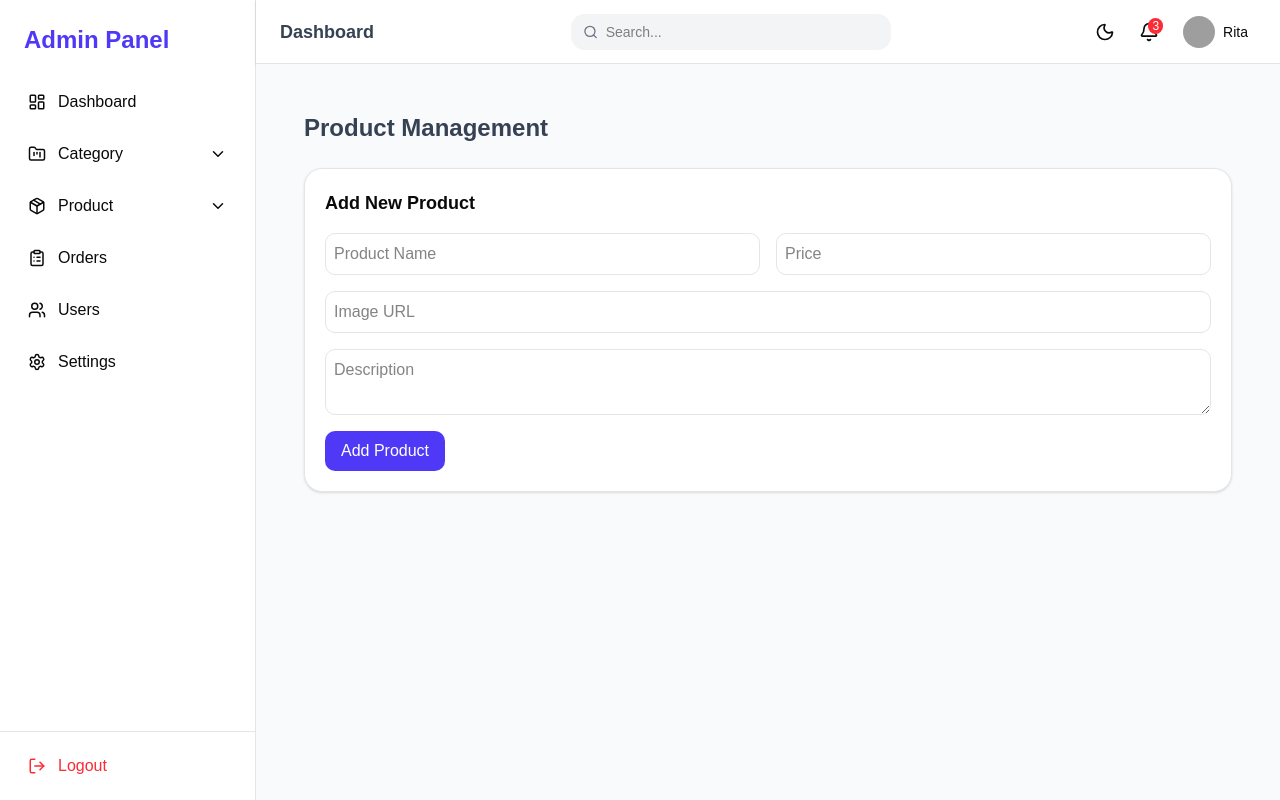
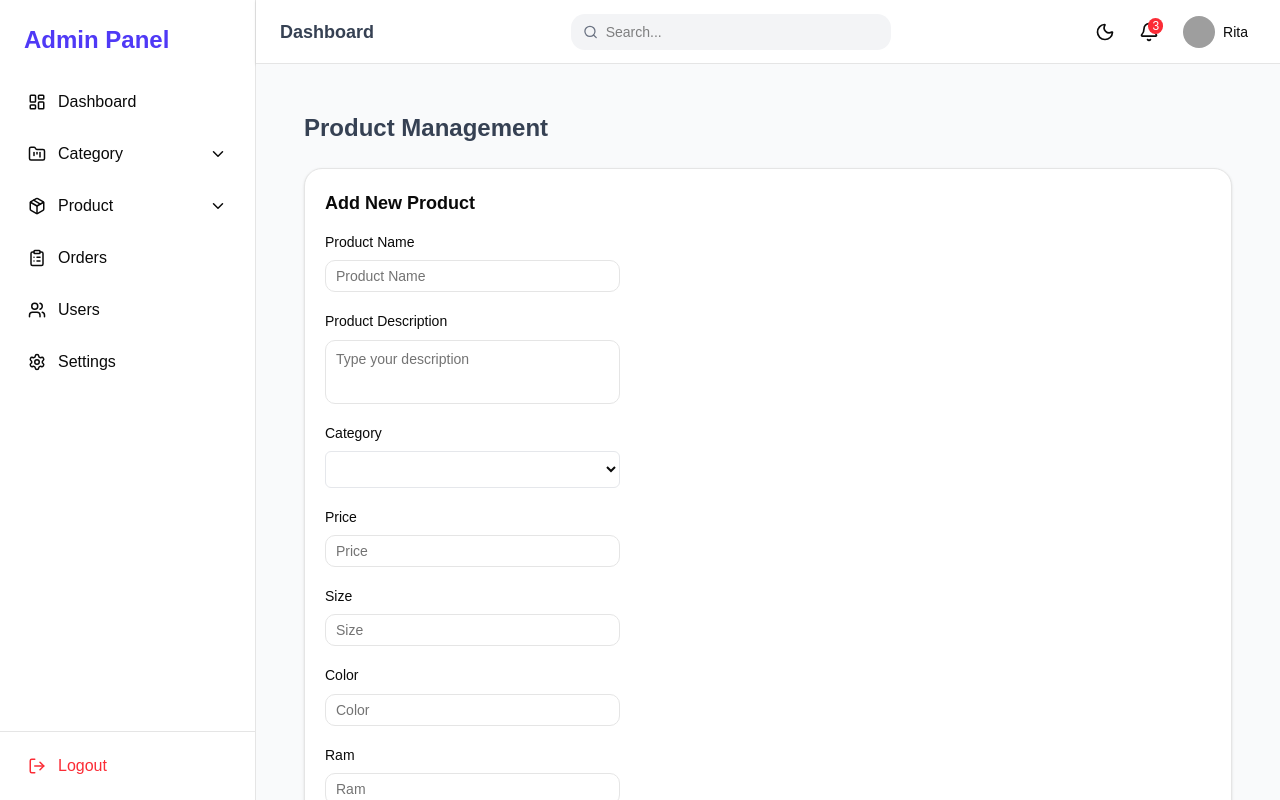
Before and after one commit to Ritaakterlaboni/Dashboard, a React (Vite) app: page /product in a window 1280 px wide. Built offline with nearby package versions, Linux system fonts and the light colour scheme; grey boxes are pictures that could not be loaded.

Commit message:
add product update

```diff
--- a/src/components/pages/ProductList.jsx
+++ b/src/components/pages/ProductList.jsx
@@ -32,7 +32,7 @@ const ProductList = () => {
   };
 
   return (
-    <div className="p-6 space-y-6">
+    <div className="p-6 space-y-6 md:max-w-1/3">
 
       {/* TITLE */}
       <h1 className="text-2xl font-bold text-gray-700">
--- a/src/components/pages/Products.jsx
+++ b/src/components/pages/Products.jsx
@@ -1,140 +1,147 @@
 import React, { useState } from "react";
+import { Field, FieldGroup, FieldLabel } from "@/components/ui/field";
+import { Input } from "@/components/ui/input";
+import { Textarea } from "@/components/ui/textarea";
+import { Button } from "@/components/ui/button";
 
 const Product = () => {
-  const [products, setProducts] = useState([]);
+  const [productName, setProductName] = useState("");
+  const [productDescription, setProductDescription] = useState("");
+  const[category, setCategory] = useState("")
+  const[price, setPrice] = useState("")
+  const[size, setSize] = useState("")
+  const[color, setColor] = useState("")
+  const[ram, setRam] = useState("")
+  const[storage, setStorage] = useState("")
+  const[image, setImage] = useState("")
 
-  const [form, setForm] = useState({
-    name: "",
-    price: "",
-    description: "",
-    image: "",
-  });
+  const [getCategory, setGetCategory] = useState([]);
 
-  const handleChange = (e) => {
-    setForm({
-      ...form,
-      [e.target.name]: e.target.value,
-    });
-  };
 
-  const handleAddProduct = () => {
-    if (!form.name || !form.price) return;
-
-    setProducts([...products, form]);
-
-    setForm({
-      name: "",
-      price: "",
-      description: "",
-      image: "",
-    });
+  const handleCreateProduct = () => {
+    console.log("Product Added");
   };
 
   return (
     <div className="p-6 space-y-6">
 
-      {/* Title */}
       <h1 className="text-2xl font-bold text-gray-700">
         Product Management
       </h1>
 
-      {/* Add Product Form */}
       <div className="bg-white border shadow-sm rounded-2xl p-5 space-y-4">
 
         <h2 className="font-semibold text-lg">
           Add New Product
         </h2>
 
-        <div className="grid grid-cols-1 md:grid-cols-2 gap-4">
+        <div className="md:max-w-1/3 mt-4">
 
-          <input
-            type="text"
-            name="name"
-            value={form.name}
-            onChange={handleChange}
-            placeholder="Product Name"
-            className="border p-2 rounded-lg outline-none"
-          />
+          <FieldGroup>
+            {/* product Name */}
+            <Field>
+              <FieldLabel>Product Name</FieldLabel>
+              <Input placeholder="Product Name" className="text-sm"
+              value={productName}   //useState ar productName
+              onChange={(e) => setProductName(e.target.value)}
+              />
+            </Field>
+            {/* product  Description*/}
+            <Field>
+              <FieldLabel>Product Description</FieldLabel>
+              <Textarea
+                placeholder="Type your description "
+                className="resize-none text-sm"
+                value={productDescription}
+                onChange={(e) => setProductDescription(e.target.value)}
+              />
+            </Field>
+             {/* Category*/}
+                <Field>
+            <FieldLabel>Category</FieldLabel>
+            <select
+              className="border border-gray-200 rounded-sm p-2"
+              onChange={(e) => setSelectedCategory(e.target.value)}>
+              {getCategory.map((item) => (
+                <option
+                  className={"dark:bg-blue-900"}
+                  key={item._id}
+                  value={item._id}>
+                  {item.name}
+                </option>
+              ))}
+            </select>
+          </Field>
+            {/* Price*/}
+            <Field>
+              <FieldLabel>Price</FieldLabel>
+              <Input
+                placeholder="Price "
+                className=" text-sm"
+                value={price}
+                onChange={(e) => setPrice(e.target.value)}
+              />
+            </Field>
+             {/* Size*/}
+            <Field>
+              <FieldLabel>Size</FieldLabel>
+              <Input
+                placeholder="Size "
+                className=" text-sm"
+                value={size}
+                onChange={(e) => setSize(e.target.value)}
+              />
+            </Field>
+             {/* Color*/}
+            <Field>
+              <FieldLabel>Color</FieldLabel>
+              <Input
+                placeholder="Color "
+                className=" text-sm"
+                value={color}
+                onChange={(e) => setColor(e.target.value)}
+              />
+            </Field>
+             {/* Ram*/}
+            <Field>
+              <FieldLabel>Ram</FieldLabel>
+              <Input
+                placeholder="Ram "
+                className=" text-sm"
+                value={ram}
+                onChange={(e) => setRam(e.target.value)}
+              />
+            </Field>
+               {/* Storage*/}
+            <Field>
+              <FieldLabel>Storage</FieldLabel>
+              <Input
+                placeholder="Storage "
+                className=" text-sm"
+                value={storage}
+                onChange={(e) => setStorage(e.target.value)}
+              />
+            </Field>
+            {/* product  Image*/}
 
-          <input
-            type="text"
-            name="price"
-            value={form.price}
-            onChange={handleChange}
-            placeholder="Price"
-            className="border p-2 rounded-lg outline-none"
-          />
+            <Field>
+            <FieldLabel>Product Image</FieldLabel>
+            <Input
+              type={"file"}
+              placeholder="Product Image"
+              className={"text-sm"}
+              onChange={(e) => setImage(e.target.files[0])}
+            />
+          </Field>
 
-          <input
-            type="text"
-            name="image"
-            value={form.image}
-            onChange={handleChange}
-            placeholder="Image URL"
-            className="border p-2 rounded-lg outline-none md:col-span-2"
-          />
-
-          <textarea
-            name="description"
-            value={form.description}
-            onChange={handleChange}
-            placeholder="Description"
-            className="border p-2 rounded-lg outline-none md:col-span-2"
-          />
+            <Field orientation="horizontal">
+              <Button className={"bg-indigo-600"} onClick={handleCreateProduct}>
+                Add Product
+              </Button>
+            </Field>
+          </FieldGroup>
 
         </div>
-
-        <button
-          onClick={handleAddProduct}
-          className="bg-indigo-600 text-white px-4 py-2 rounded-lg hover:bg-indigo-700"
-        >
-          Add Product
-        </button>
-      </div>
-
-      {/* Product List */}
-      <div className="grid grid-cols-1 sm:grid-cols-2 lg:grid-cols-3 gap-5">
-
-        {products.map((item, index) => (
-          <div
-            key={index}
-            className="bg-white border rounded-2xl shadow-sm overflow-hidden hover:shadow-md transition"
-          >
-
-            <img
-              src={
-                item.image ||
-                "https://via.placeholder.com/300"
-              }
-              alt="product"
-              className="h-40 w-full object-cover"
-            />
-
-            <div className="p-4 space-y-2">
-
-              <h2 className="font-semibold text-lg">
-                {item.name}
-              </h2>
-
-              <p className="text-sm text-gray-500">
-                {item.description}
-              </p>
-
-              <div className="flex justify-between items-center pt-2">
-
-                <span className="text-indigo-600 font-bold">
-                  {item.price}
-                </span>
-
-                <button className="text-red-500 text-sm hover:underline">
-                  Delete
-                </button>
-
-              </div>
-
-            </div>
-          </div>
-        ))}
 
       </div>
     </div>
```
